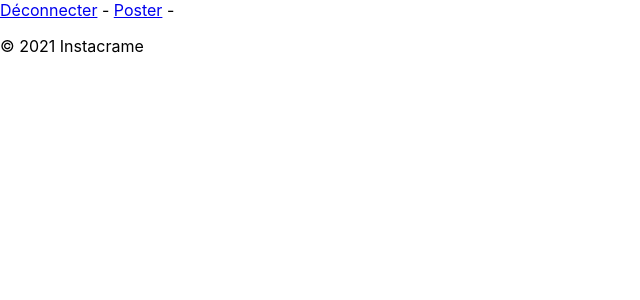
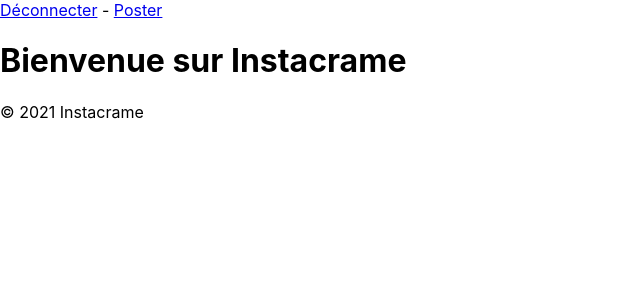
Before and after one commit to LuluxClient/instacrame, a React (Create React App) app: page /feed in a window 1280 px wide. Shown: the top 300 px of the page, without its empty margins (0-640 px from the left). Built offline with nearby package versions, Linux system fonts and the light colour scheme.

Commit message:
Add user info to Feed

```diff
--- a/src/pages/Feed.jsx
+++ b/src/pages/Feed.jsx
@@ -1,10 +1,15 @@
 import React from "react";
 import Navbar from "../components/Navbar";
+import { useAtom } from "jotai";
+import { userAtom } from "../utils/globalState";
 
 const Feed = () => {
+    const [user] = useAtom(userAtom);
     return (
+
         <div>
             <Navbar />
+            <h1>Bienvenue sur Instacrame {user.name}</h1>
         </div>
     );
 };
```
Also changed, not shown: src/components/Navbar.jsx (+0 -7 lines).
